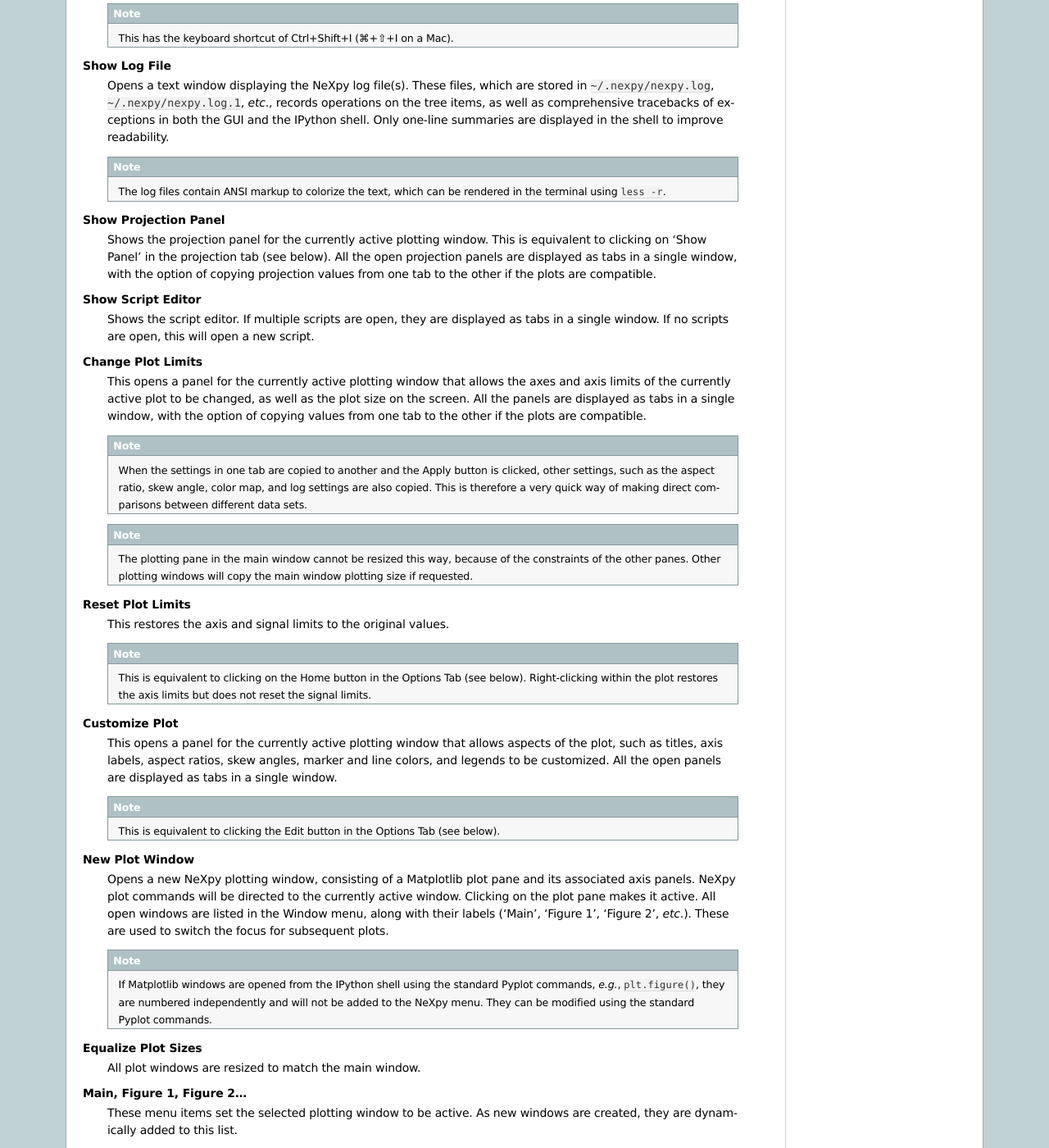
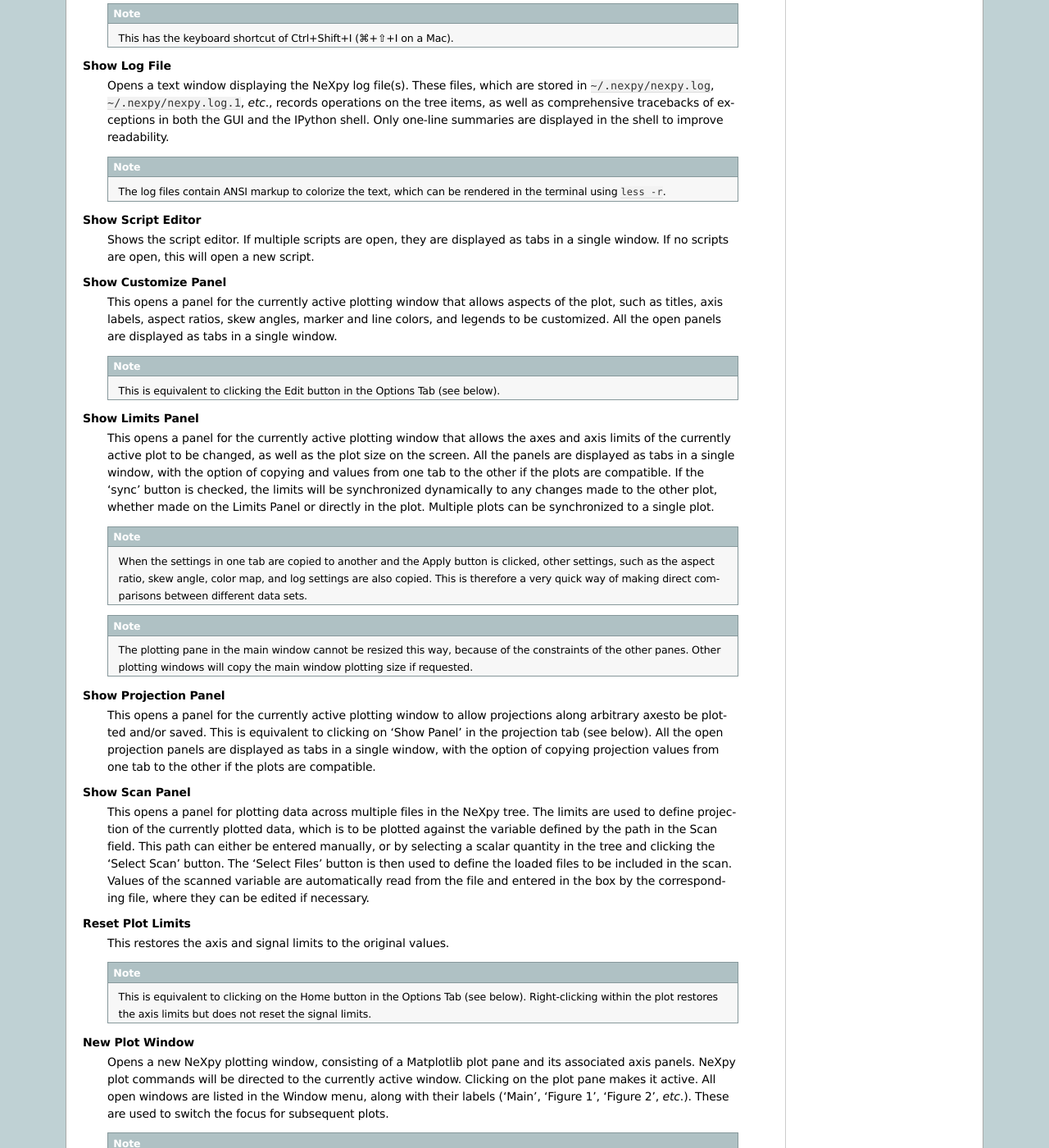
Before and after one commit to nexpy/nexpy, a Sphinx documentation site: the page built from doc/source/pythongui.rst, in a window 1280 px wide and 1400 px high, scrolled down 6570 px. Shown: the whole window at 82% size. Built offline with Sphinx 7.4.7, drawn with Linux system fonts in a browser that asks for light colours; some of the changed text lies outside the part shown.

Commit message:
Update panel descriptions

```diff
--- a/doc/source/pythongui.rst
+++ b/doc/source/pythongui.rst
@@ -358,24 +358,29 @@
     .. note:: The log files contain ANSI markup to colorize the text, which can
               be rendered in the terminal using ``less -r``.
 
-**Show Projection Panel**
-    Shows the projection panel for the currently active plotting window. This
-    is equivalent to clicking on 'Show Panel' in the projection tab (see below).
-    All the open projection panels are displayed as tabs in a single window,
-    with the option of copying projection values from one tab to the other if
-    the plots are compatible.
-
 **Show Script Editor**
     Shows the script editor. If multiple scripts are open, they are displayed as
     tabs in a single window. If no scripts are open, this will open a new
     script.
 
-**Change Plot Limits**
+**Show Customize Panel**
+    This opens a panel for the currently active plotting window that allows
+    aspects of the plot, such as titles, axis labels, aspect ratios, skew
+    angles, marker and line colors, and legends to be customized. All the open
+    panels are displayed as tabs in a single window.
+
+    .. note:: This is equivalent to clicking the Edit button in the Options Tab
+              (see below).
+
+**Show Limits Panel**
     This opens a panel for the currently active plotting window that allows the
     axes and axis limits of the currently active plot to be changed, as well as
     the plot size on the screen. All the panels are displayed as tabs in a
-    single window, with the option of copying values from one tab to the other
-    if the plots are compatible.
+    single window, with the option of copying and values from one tab to the
+    other if the plots are compatible. If the 'sync' button is checked, the
+    limits will be synchronized dynamically to any changes made to the other
+    plot, whether made on the Limits Panel or directly in the plot. Multiple
+    plots can be synchronized to a single plot.
 
     .. note:: When the settings in one tab are copied to another and the Apply
               button is clicked, other settings, such as the aspect ratio,
@@ -387,21 +392,31 @@
               because of the constraints of the other panes. Other plotting
               windows will copy the main window plotting size if requested.
 
+**Show Projection Panel**
+    This opens a panel for the currently active plotting window to allow
+    projections along arbitrary axesto be plotted and/or saved. This
+    is equivalent to clicking on 'Show Panel' in the projection tab (see below).
+    All the open projection panels are displayed as tabs in a single window,
+    with the option of copying projection values from one tab to the other if
+    the plots are compatible.
+
+**Show Scan Panel**
+    This opens a panel for plotting data across multiple files in the NeXpy
+    tree. The limits are used to define projection of the currently plotted
+    data, which is to be plotted against the variable defined by the path
+    in the Scan field. This path can either be entered manually, or by
+    selecting a scalar quantity in the tree and clicking the 'Select Scan'
+    button. The 'Select Files' button is then used to define the loaded files
+    to be included in the scan. Values of the scanned variable are
+    automatically read from the file and entered in the box by the
+    corresponding file, where they can be edited if necessary.
+
 **Reset Plot Limits**
     This restores the axis and signal limits to the original values.
 
     .. note:: This is equivalent to clicking on the Home button in the Options
               Tab (see below). Right-clicking within the plot restores the
               axis limits but does not reset the signal limits.
-
-**Customize Plot**
-    This opens a panel for the currently active plotting window that allows
-    aspects of the plot, such as titles, axis labels, aspect ratios, skew
-    angles, marker and line colors, and legends to be customized. All the open
-    panels are displayed as tabs in a single window.
-
-    .. note:: This is equivalent to clicking the Edit button in the Options Tab
-              (see below).
 
 **New Plot Window**
     Opens a new NeXpy plotting window, consisting of a Matplotlib plot pane and
@@ -660,10 +675,11 @@
     * **Save** - saves plot to PNG file.
     * **Add** - adds plotted data to the tree pane as an NXdata group within the
       scratch workspace 'w0'.
-    * **Edit** - opens dialog to customize both image and point plots. Use this
-      to change the title and axis labels, modify the image aspect ratio and
-      skew angles, turn axis grids on or off and set their styles, modify the
-      point plot markers and lines, and draw legends.
+    * **Edit** - opens the Customize Panel to edit both image and point plots.
+      Use this to change the title and axis labels, modify the image aspect
+      ratio and skew angles, turn axis grids on or off and set their styles,
+      modify the point plot markers and lines, scale or add an offset to 1D
+      plots, and draw legends.
 
     On the far right of the toolbar, the data and axis values are dynamically
     updated to the values under the current mouse location.
```
